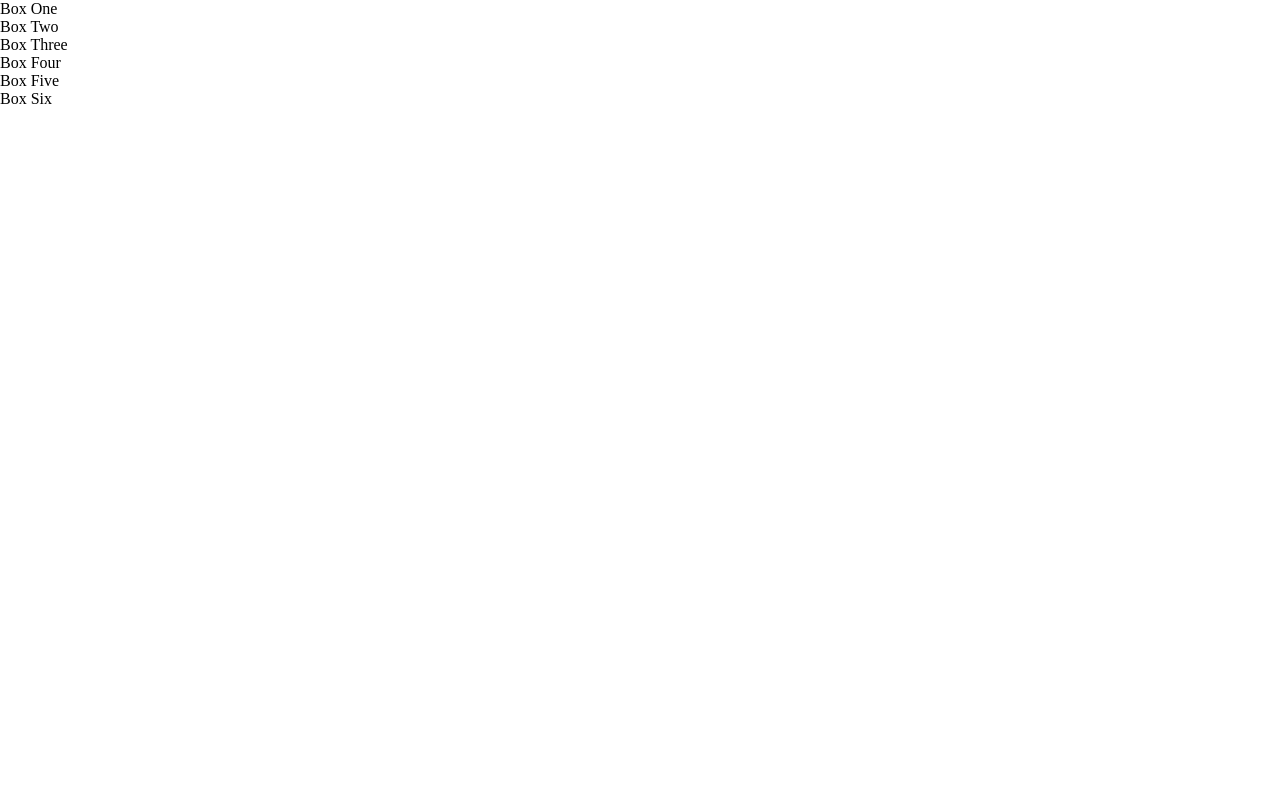
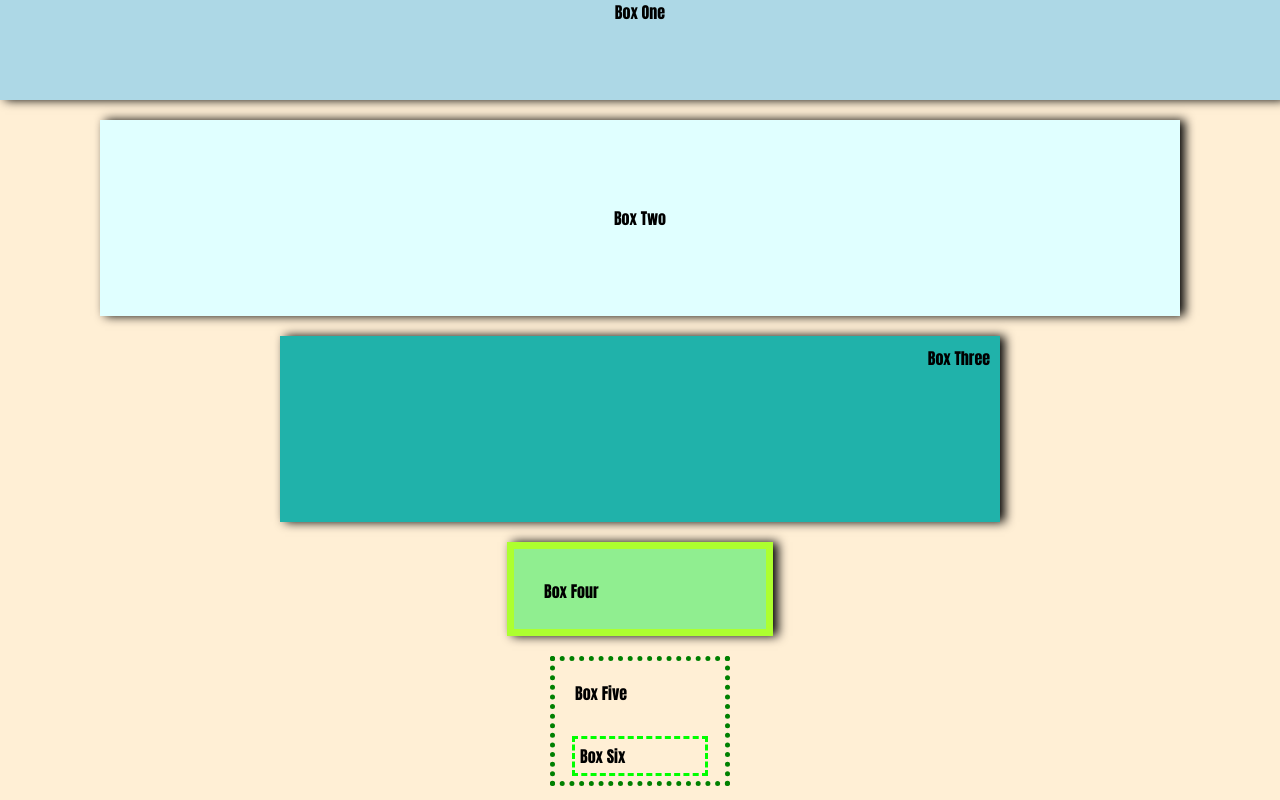
Before and after one commit to KenzieAcademy-Students/basiccss-box-model-practice-joseangelpinto, a plain HTML site: page index.html in a window 1280 px wide. Drawn offline with Linux system fonts and the light colour scheme.

Commit message:
deploy: 6bd1ac673472f8b5142fdecbcf27d2a345fb8121

```diff
--- a/style.css
+++ b/style.css
@@ -5,26 +5,73 @@ body {
 
 /* Only modify the styles within the following CSS Rules */
 
+body {
+  background:papayawhip;
+  margin: 0;
+  padding: 0;
+}
+
+
 .box-one {
+  height:100px;
+  background: lightblue;
+  margin:auto;
+  text-align: center;
+  box-shadow: 5px 0px 10px;
+  font-family:Impact, Haettenschweiler, 'Arial Narrow Bold', sans-serif ;
 
 }
 
 .box-two {
-
+  height:100px;
+  background: lightcyan;
+  line-height: 100px;
+  margin:20px 100px;
+  padding:0.5in 100px;
+  text-align: center;
+  box-shadow: 5px 0px 10px;
+  font-family:Impact, Haettenschweiler, 'Arial Narrow Bold', sans-serif ;
 }
 
 .box-three {
-
+  width: 700px;
+  height:13vw;
+  background: rgb(32, 178, 170);
+  margin:auto;
+  text-align: right;
+  padding: 10px;
+  font-family:Impact, Haettenschweiler, 'Arial Narrow Bold', sans-serif ;
+  box-shadow: 5px 0px 10px;
 }
 
 .box-four {
-
+  background-color: #90ee90;
+  width: 15vw;
+  height: 20px;
+  margin: 20px auto;
+  border: 7px solid greenyellow;
+  padding: 30px ;
+  text-align: letf;
+  box-shadow: 5px 0px 10px;
+  font-family:Impact, Haettenschweiler, 'Arial Narrow Bold', sans-serif ;
 }
 
 .box-five {
+  width: 130px;
+  height:40px;
+  border: 5px dotted #008000;
+  margin:auto;
+  text-align: left;
+  padding: 20px 20px 60px 20px;
+  font-family:Impact, Haettenschweiler, 'Arial Narrow Bold', sans-serif ;
 
 }
 
 .box-six {
-
+  width: 120px;
+  height:15%;
+  border: dashed lime;
+  margin: -50px auto; /* -80px 940px*/
+  padding: 5px;
+  font-family:Impact, Haettenschweiler, 'Arial Narrow Bold', sans-serif ;
 }
```
